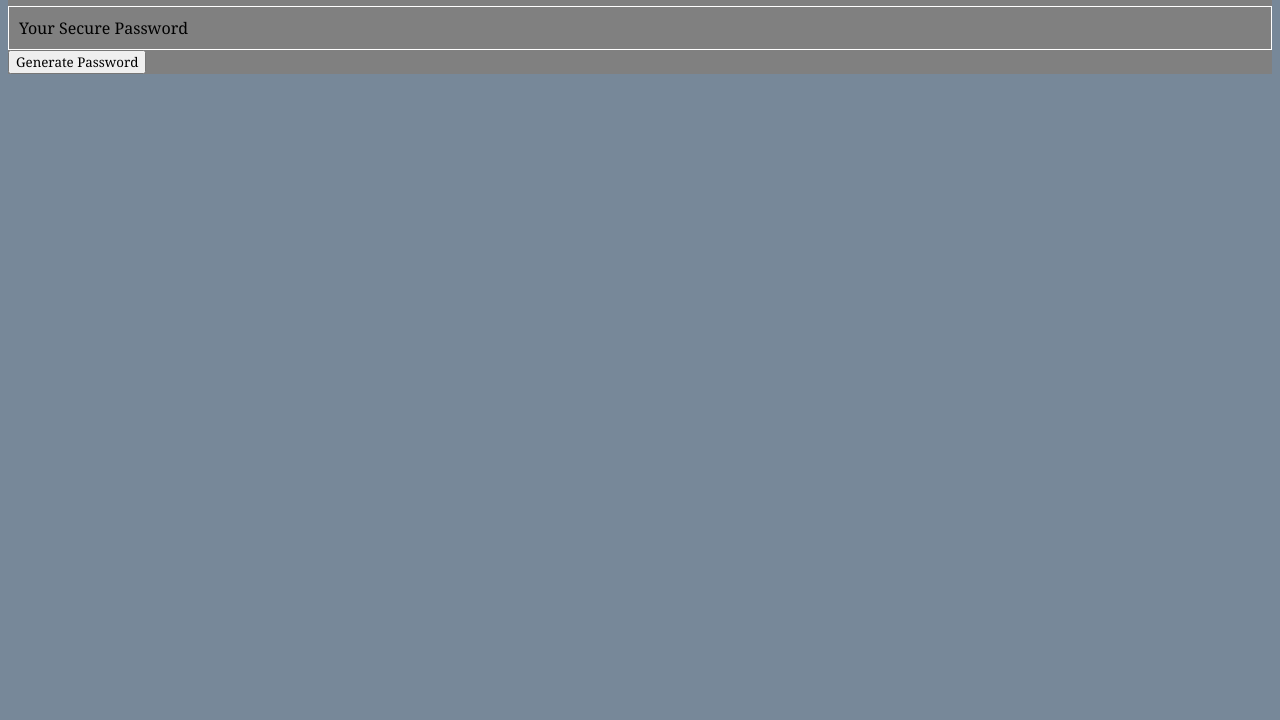
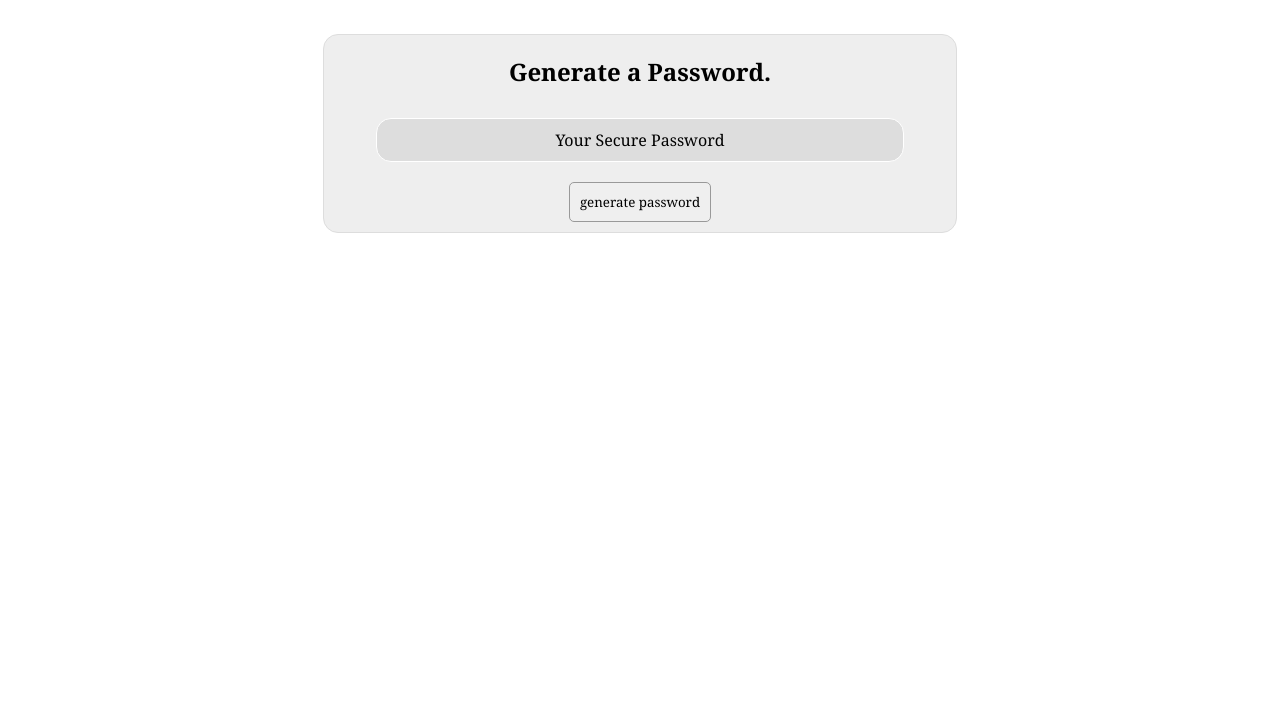
Before and after one commit to rangamboa/password-generator, a plain HTML site: page index.html in a window 1280 px wide. Shown: the part 80-800 px from the top of the page. Drawn offline with Linux system fonts and the light colour scheme.

Commit message:
styling HTML elements

```diff
--- a/Assets/style.css
+++ b/Assets/style.css
@@ -3,15 +3,39 @@
 }
 
 body {
-    background-color:lightslategrey;
+    background-color: white;
 }
 
 #container {
-    background-color: grey;
+    margin: 50px auto 0 auto;
+    display: flex;
+    flex-direction: column;
+    align-content: center;
+    align-items: center;
+    width: 50%;
+    background-color: #eee;
+    border: 1px solid #ddd;
+    border-radius: 15px;
 }
 
 #output {
+    width: 80%;
     border: 1px solid white;
-    background-color: grey;
+    background-color: #ddd;
     padding: 10px;
+    margin: 10px;
+    text-align: center;
+    border-radius: 15px;
 }
+
+h1, h2 {
+    padding: 0px;
+    text-align: center;
+}
+
+button {
+    margin: 10px;
+    padding: 10px;
+    border: 1px solid #999;
+    border-radius: 5px;
+}
--- a/index.html
+++ b/index.html
@@ -7,13 +7,17 @@
     <link rel="stylesheet" href="Assets/style.css" />    <title>Document</title>
 
 </head>
+
 <body>
+    <h1>Password Generator.</h1>
     <div id="container">
-        <h1>Generate a Password.</h1>
+        <h2>Generate a Password.</h2>
         <div id="output">Your Secure Password</div>
         <form>
-            <button>Generate Password</button>
+            <button>generate password</button>
         </form>
     </div>
+
 </body>
+
 </html>
```
